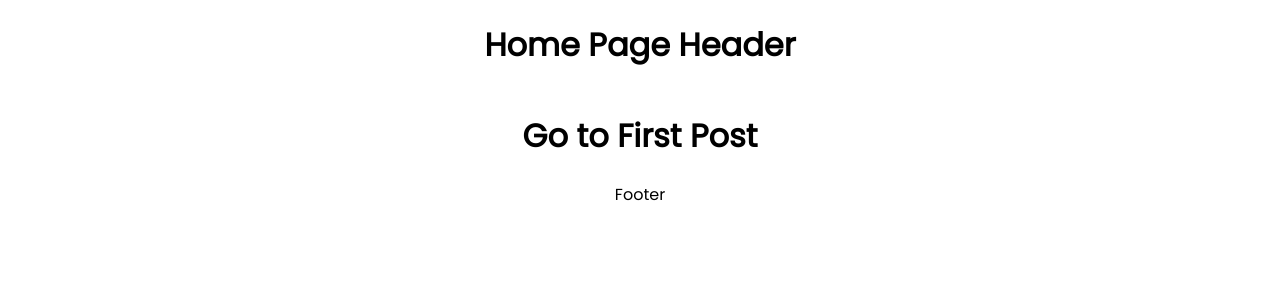
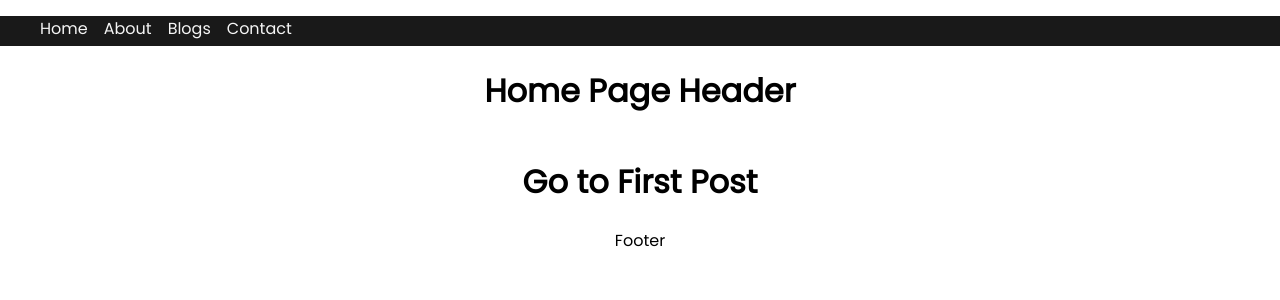
Before and after one commit to ndk9999/react-next-js, a Next.js app in the folder src/DailyTuition/next-tutorial/: page / in a window 1280 px wide. Shown: the top 300 px of the page. Built offline with nearby package versions, Linux system fonts and the light colour scheme.

Commit message:
Add app component

```diff
--- a/src/DailyTuition/next-tutorial/pages/_app.js
+++ b/src/DailyTuition/next-tutorial/pages/_app.js
@@ -1,7 +1,16 @@
 import '../styles/globals.css'
+import Navbar from './posts/navbar.js'
 
 function MyApp({ Component, pageProps }) {
-  return <Component {...pageProps} />
+  console.log(pageProps);
+  console.log(Component);
+
+  return (
+    <>
+      <Navbar></Navbar>
+      <Component {...pageProps} />
+    </>
+  )
 }
 
 export default MyApp
--- /dev/null
+++ b/src/DailyTuition/next-tutorial/pages/posts/navbar.js
@@ -0,0 +1,24 @@
+import styles from '../../styles/navbar.module.css'
+
+const Navbar = () => {
+    return (
+        <div className={styles.container}>
+            <ul>
+                <li>
+                    <a href="#">Home</a>
+                </li>
+                <li>
+                    <a href="#">About</a>
+                </li>
+                <li>
+                    <a href="#">Blogs</a>
+                </li>
+                <li>
+                    <a href="#">Contact</a>
+                </li>
+            </ul>
+        </div>
+    )
+}
+
+export default Navbar;
--- /dev/null
+++ b/src/DailyTuition/next-tutorial/styles/navbar.module.css
@@ -0,0 +1,17 @@
+.container {
+    width: 100%;
+    height: 30px;
+    margin: 0;
+    background: rgba(0, 0, 0, 0.9);
+    color: whitesmoke;
+}
+
+.container ul {
+    list-style: none;
+    display: flex;
+    gap: 1em;
+}
+
+.container ul li:hover {
+    color: yellow;
+}
```
